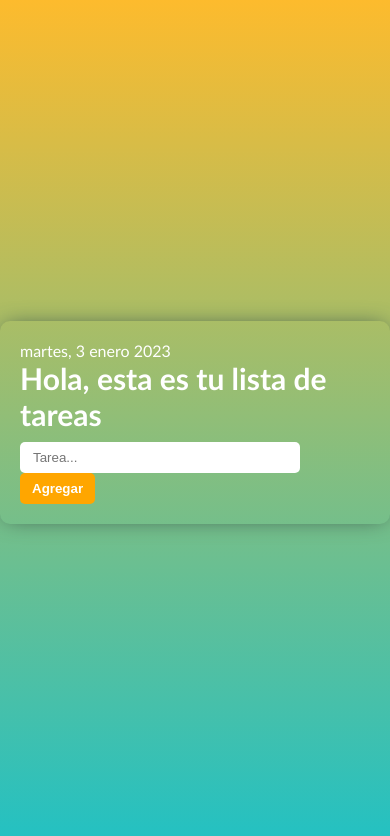
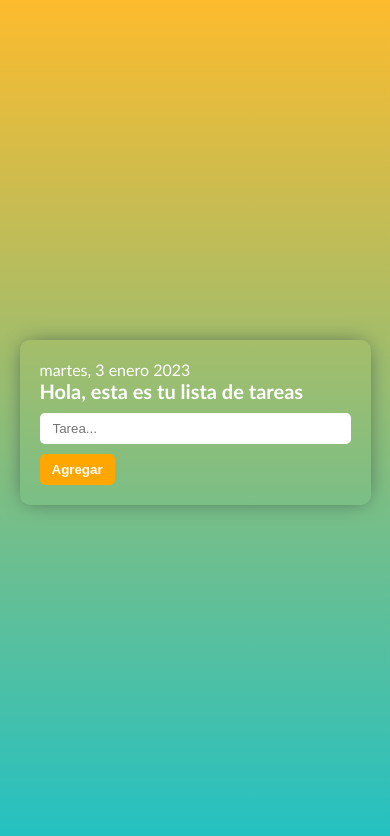
Before and after one commit to cafesit8/To-do-list, a plain HTML site: page index.html in a window 390 px wide. Drawn offline with nearby package versions, Linux system fonts and the light colour scheme.

Commit message:
to do list

```diff
--- a/estilos.css
+++ b/estilos.css
@@ -79,3 +79,23 @@
 .item .texto p{
     text-align: center;
 }
+
+@media (max-width: 550px) {
+    .contenedor{
+        width: 90%;
+    }
+
+    .contenedor__titulo h1{
+        font-size: 20px;
+        margin-bottom: 10px;
+    }
+}
+
+@media (max-width: 490px) {
+    .contenedor__titulo input{
+        width: 100%;
+    }
+    .contenedor__titulo button{
+        margin-top: 10px;
+    }
+}
```
